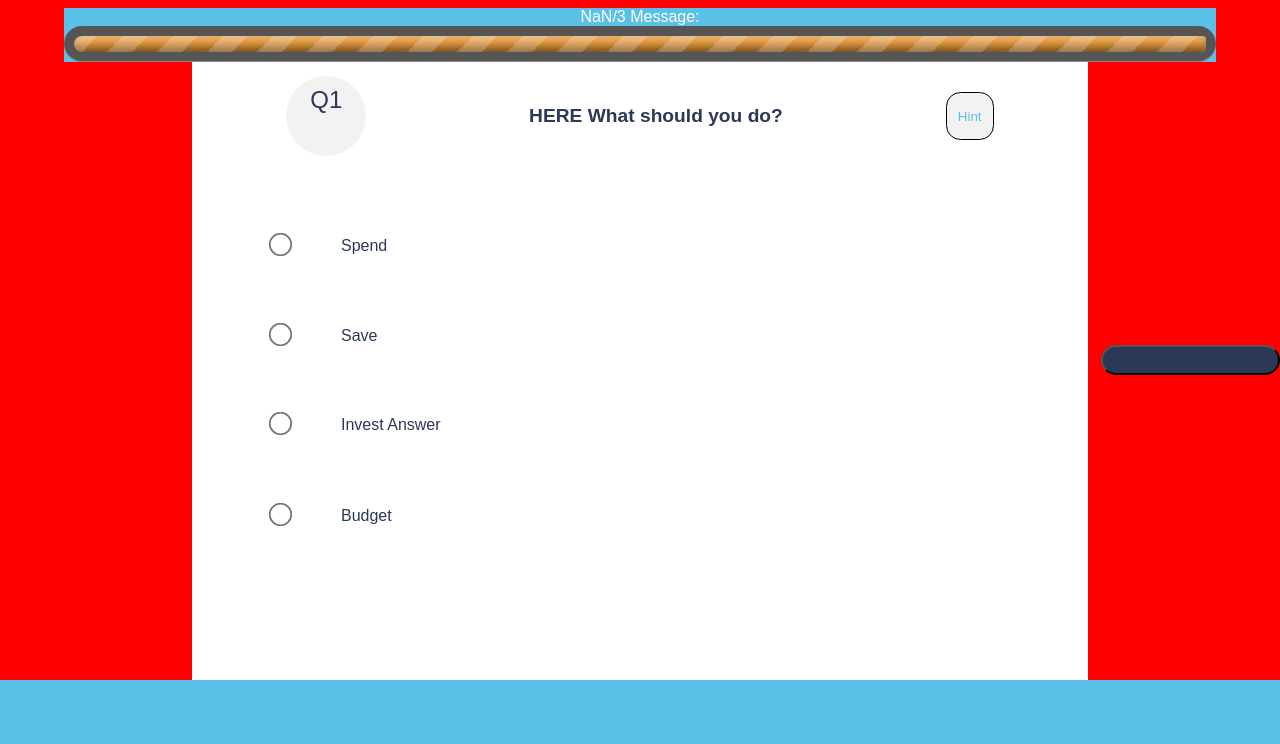
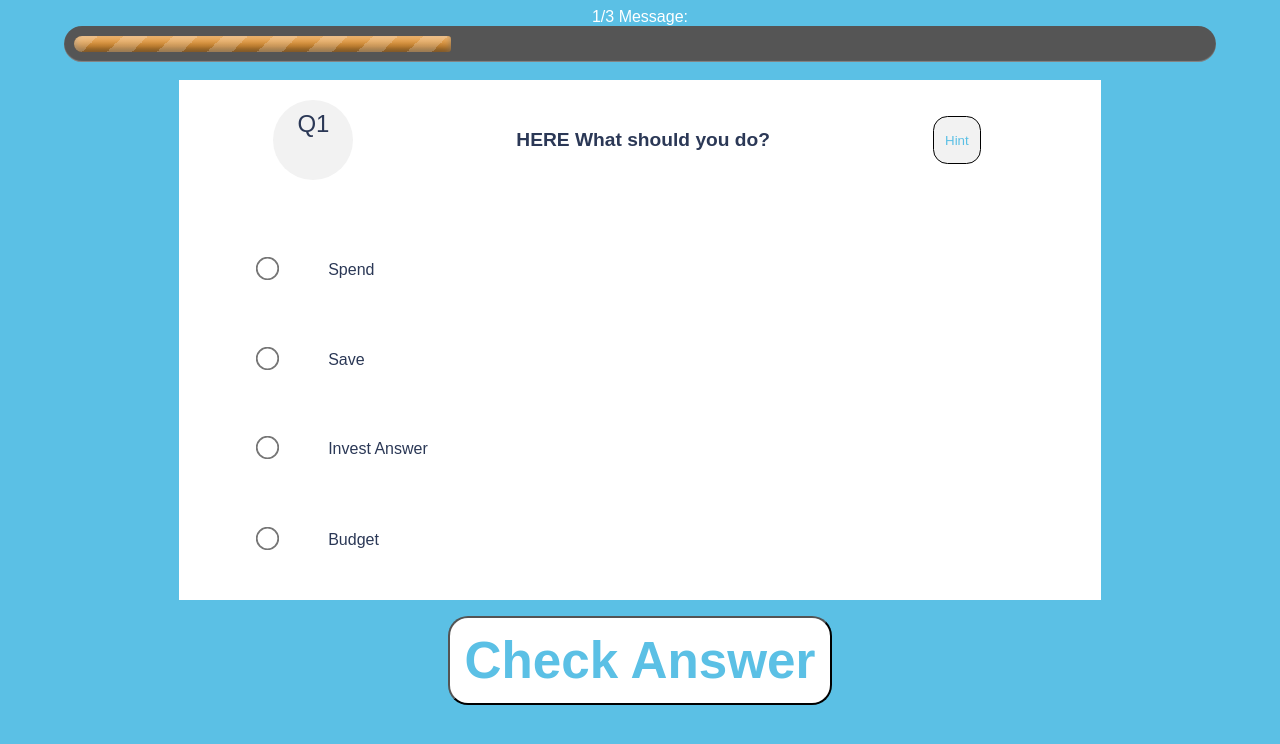
Before and after one commit to janusshanp/financial-wellness-app, a React (Create React App) app: page /quiz in a window 1280 px wide. Shown: the top 744 px of the page. Built offline with nearby package versions, Linux system fonts and the light colour scheme; the HTML template or start-up script is replaced by a standard one.

Commit message:
Add useStates for next button, radio button, and correct answer ref.

```diff
--- a/src/pages/Quiz/Quiz.css
+++ b/src/pages/Quiz/Quiz.css
@@ -7,17 +7,22 @@
 .qna-display{
   grid-area:qna
 }
+.quiz-button{
+  grid-area:quiz-button
+}
 .quiz-page{
-  background:red;
   height:85vh;
   display:grid;
-  grid-template-columns: 5vw 9vw 1vw 70vw 1vw 9vw 5vw;
-  grid-template-rows: 1vh 4vh 2vh 78vh;
+  grid-template-columns: 5vw 9vw 1vw 20vw 30vw 20vw 1vw 9vw 5vw;
+  grid-template-rows: 1vh 4vh 5vh 65vh 2vh 6vh 2vh;
 
   grid-template-areas:
-  ". . . . . . ."
-  ". progress-section progress-section progress-section progress-section  progress-section ."
-  ". . . . . next-question next-question"
-  ". . . qna . next-question next-question";
+  ". . . . . . . . ."
+  ". progress-section progress-section progress-section progress-section progress-section progress-section  progress-section ."
+  ". . . . . . . . ."
+  ". . qna qna qna qna qna . ."
+  ". . . . . . . . ."
+  ". . . . quiz-button  . . . ."
+  ". . . . . . . . .";
 
 }
--- a/src/pages/Quiz/Quiz.jsx
+++ b/src/pages/Quiz/Quiz.jsx
@@ -1,4 +1,5 @@
-import { useEffect, useState } from 'react'
+import { useEffect, useState, useRef } from 'react'
+import CheckAnswer from '../../components/QuizComponents/CheckAnswer/CheckAnswer'
 import NextQuestion from '../../components/QuizComponents/NextQuestion/NextQuestion'
 import ProgressSection from '../../components/QuizComponents/ProgressSection/ProgressSection'
 import QnADisplay from '../../components/QuizComponents/QnADisplay/QnADisplay'
@@ -7,7 +8,15 @@ import './Quiz.css'
 function Quiz({questions}) {
   const [options, setOptions] = useState()
   const [currentQuestion, setCurrentQuestion]= useState(0)
+  const [checkOrNext, setCheckOrNext] = useState('check')
+  const [nextOrContinue, setNextOrContinue] = useState('Next')
+  const [radioBtnValue, setRadioBtnValue] = useState(0)
+  const [selectedRadioButtonEvent, setSelectedRadioButtonEvent] = useState(0)
+  const correctAnswerRef = useRef();
+  const [explanationVisibility, setExplanationVisibility] = useState('hidden')
+  function checkAnswer(){
 
+  }
 
     useEffect(()=>{
       console.log('questions 0', questions);
@@ -23,6 +32,7 @@ function Quiz({questions}) {
     <div className="quiz-page">
       <ProgressSection
       numberOfQuestions = {questions.length}
+      currentQuestion={currentQuestion}
       />
       <QnADisplay
       questions = {questions}
@@ -30,8 +40,61 @@ function Quiz({questions}) {
       setCurrentQuestion={setCurrentQuestion}
       options = {options}
       setOptions={setOptions}
+      radioBtnValue={radioBtnValue}
+      setRadioBtnValue = {setRadioBtnValue}
+      selectedRadioButtonEvent = {selectedRadioButtonEvent}
+      setSelectedRadioButtonEvent = {setSelectedRadioButtonEvent}
+      correctAnswerRef = {correctAnswerRef}
+      explanationVisibility = {explanationVisibility}
+      setExplanationVisibility = {setExplanationVisibility}
       />
-      <NextQuestion /></div>
+      <div className="quiz-button">
+        {checkOrNext ==='check' ?
+      <CheckAnswer
+      questions = {questions}
+      currentQuestion={currentQuestion}
+      setCurrentQuestion={setCurrentQuestion}
+      options = {options}
+      setOptions={setOptions}
+
+      numberOfQuestions = {questions.length}
+      checkOrNext={checkOrNext}
+      setCheckOrNext={setCheckOrNext}
+      nextOrContinue={nextOrContinue}
+      setNextOrContinue={setNextOrContinue}
+      radioBtnValue={radioBtnValue}
+      selectedRadioButtonEvent = {selectedRadioButtonEvent}
+      setSelectedRadioButtonEvent = {setSelectedRadioButtonEvent}
+
+      correctAnswerRef = {correctAnswerRef}
+      explanationVisibility={explanationVisibility}
+      setExplanationVisibility={setExplanationVisibility}/>:
+      <NextQuestion
+      questions = {questions}
+      currentQuestion={currentQuestion}
+      setCurrentQuestion={setCurrentQuestion}
+      options = {options}
+      setOptions={setOptions}
+
+      numberOfQuestions = {questions.length}
+      checkOrNext={checkOrNext}
+      setCheckOrNext={setCheckOrNext}
+      nextOrContinue={nextOrContinue}
+      setNextOrContinue={setNextOrContinue}
+      radioBtnValue={radioBtnValue}
+      setRadioBtnValue = {setRadioBtnValue}
+      selectedRadioButtonEvent = {selectedRadioButtonEvent}
+      setSelectedRadioButtonEvent = {setSelectedRadioButtonEvent}
+
+      correctAnswerRef = {correctAnswerRef}
+
+
+      explanationVisibility = {explanationVisibility}
+      setExplanationVisibility = {setExplanationVisibility}/>
+    }
+    </div>
+      </div>
+
   )
 }
 
```
